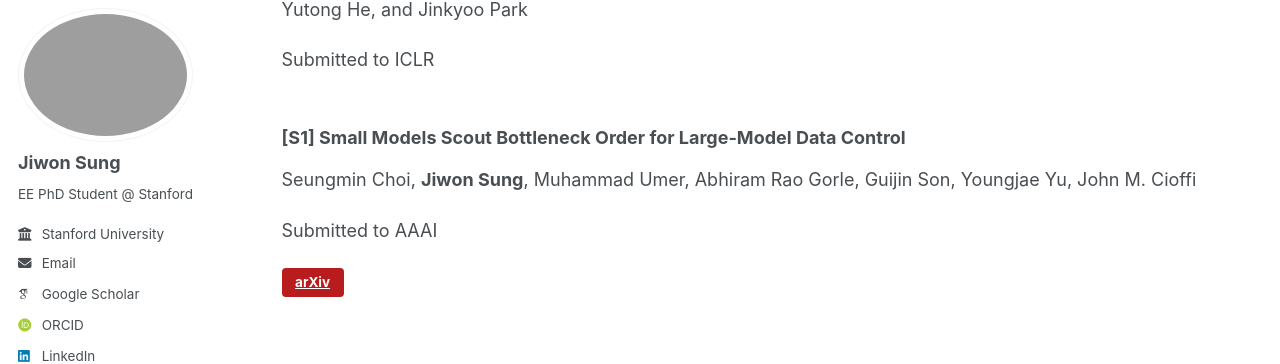
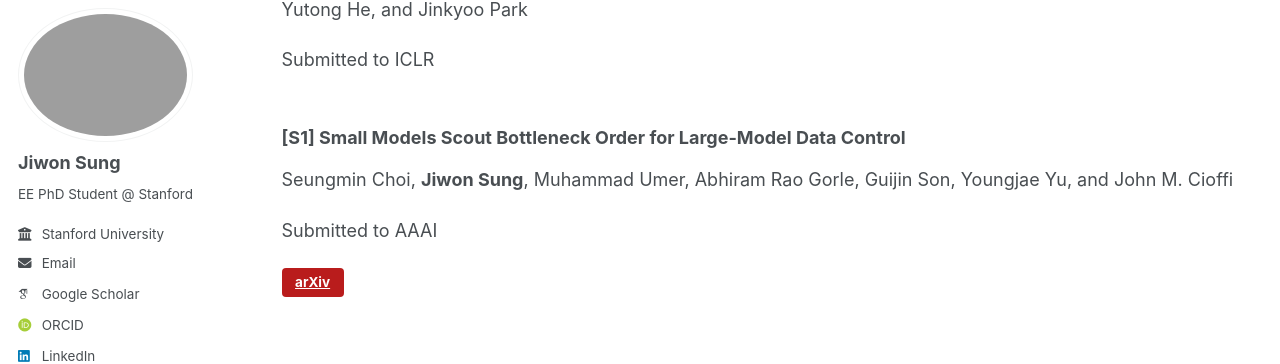
Before and after one commit to sunione/sunione.github.io, a Jekyll site: the page built from _pages/publications.md, in a window 1280 px wide and 900 px high, scrolled down 1233 px. Shown: the part 91-455 px from the top of the window. Built offline with Jekyll 4.4.1, drawn with Linux system fonts in a browser that asks for light colours; some web fonts are replaced.

Commit message:
Update publications.md

```diff
--- a/_pages/publications.md
+++ b/_pages/publications.md
@@ -97,7 +97,7 @@ International Conference Papers
 <div style="display: flex; align-items: flex-start; margin-bottom: 30px;">
   <div>
     <h3 style="margin-top: 0;"> [S1] Small Models Scout Bottleneck Order for Large-Model Data Control </h3>
-    <p> Seungmin Choi, <strong>Jiwon Sung</strong>, Muhammad Umer, Abhiram Rao Gorle, Guijin Son, Youngjae Yu, John M. Cioffi </p>
+    <p> Seungmin Choi, <strong>Jiwon Sung</strong>, Muhammad Umer, Abhiram Rao Gorle, Guijin Son, Youngjae Yu, and John M. Cioffi </p>
     <p> Submitted to AAAI </p>
     <p>
       <a href="https://arxiv.org/abs/2608.14936" class="btn btn--arxiv btn--small">arXiv</a>
```
